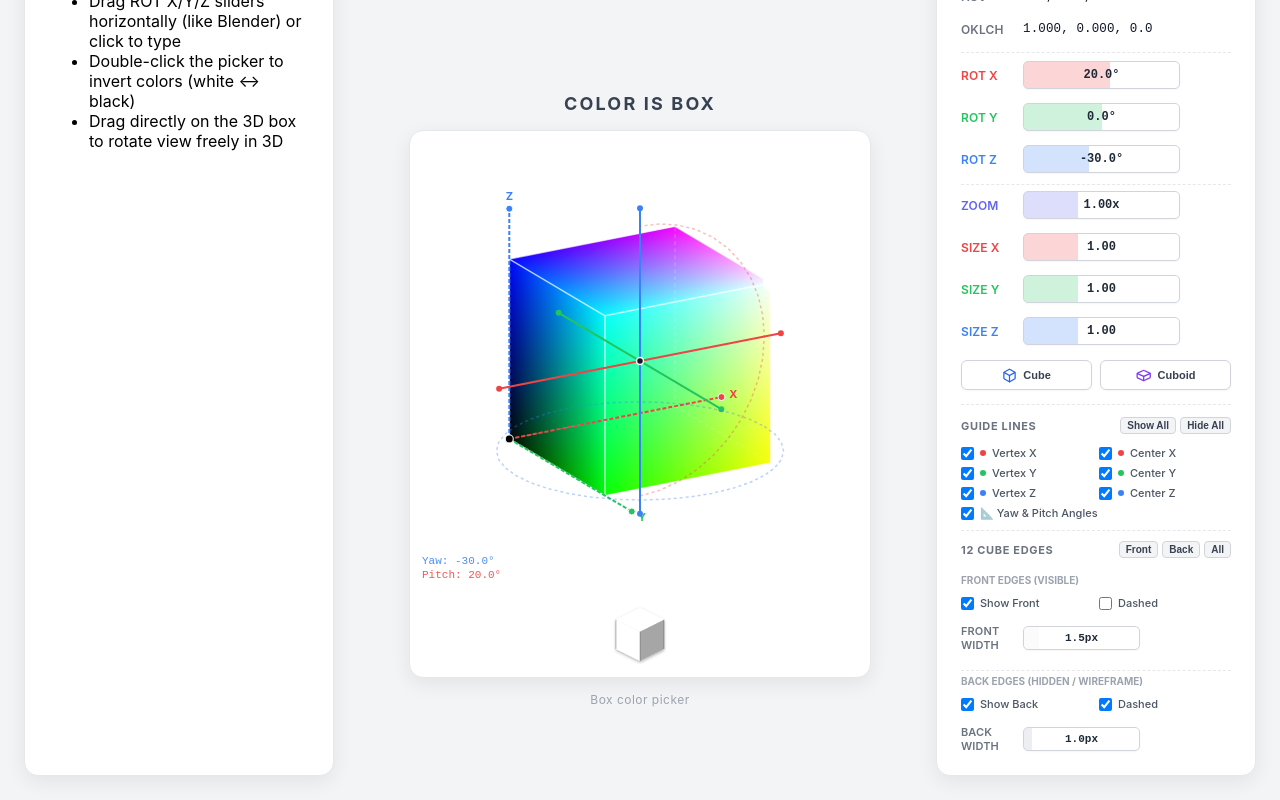
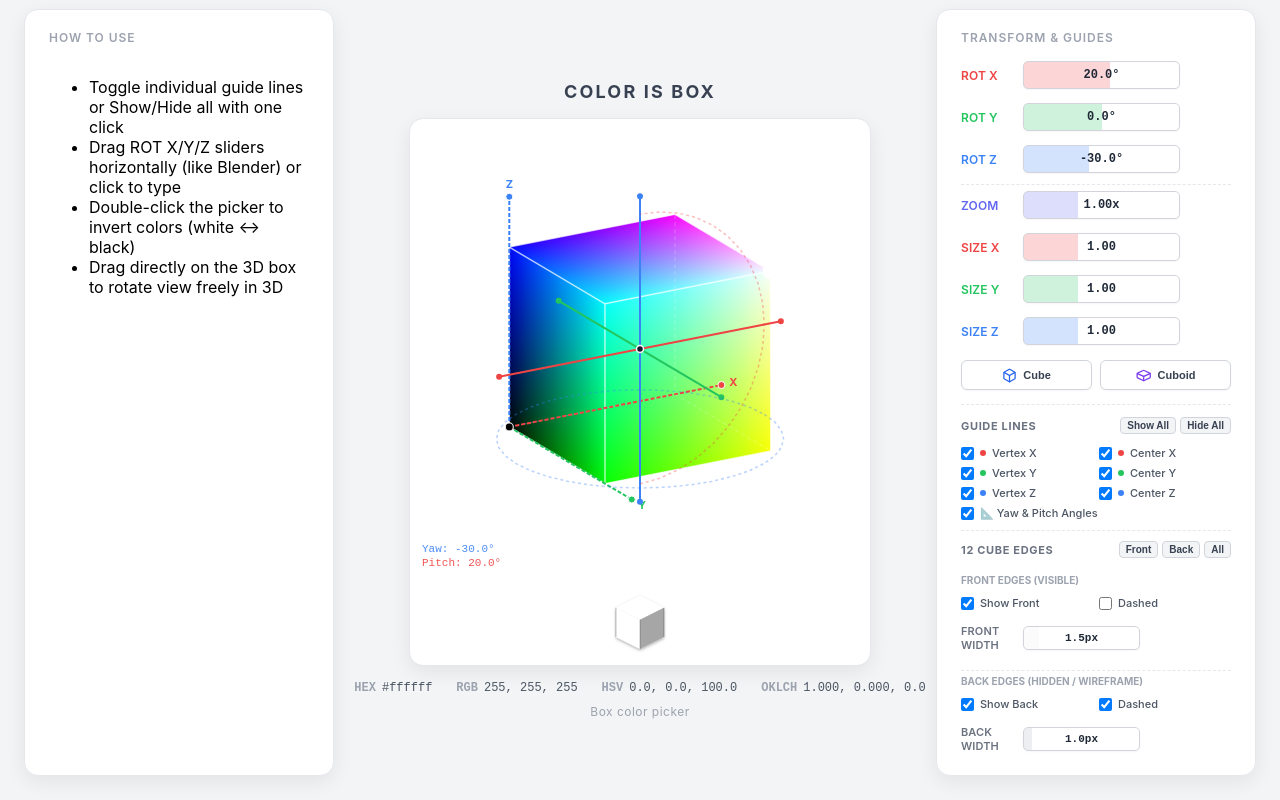
Before and after one commit to connoryang331/color-is-box, a website: page demo/index.html in a window 1280 px wide. Drawn offline with Linux system fonts and the light colour scheme.

Commit message:
style: move HEX, RGB, HSV, OKLCH values directly below color box as borderless gray text

```diff
--- a/demo/index.html
+++ b/demo/index.html
@@ -155,17 +155,11 @@
   .guide-dot.blue { background: #3b82f6; }
 </style>
 </head>
-<body>
   <div class="panel-info" id="current-card" style="width: 320px;">
-    <h3>Current color & Guides</h3>
+    <h3>Transform & Guides</h3>
     <div class="rows">
-      <div class="row"><span class="label">HEX</span><span class="val" id="v-hex">#ffffff</span></div>
-      <div class="row"><span class="label">RGB</span><span class="val" id="v-rgb">255, 255, 255</span></div>
-      <div class="row"><span class="label">HSV</span><span class="val" id="v-hsv">0.0, 0.0, 100.0</span></div>
-      <div class="row"><span class="label">OKLCH</span><span class="val" id="v-oklch">1.000, 0.000, 0.0</span></div>
-
       <!-- 3D Rotation Controls -->
-      <div class="row" style="margin-top: 6px; padding-top: 8px; border-top: 1px dashed #e5e7eb;">
+      <div class="row" style="padding-top: 0;">
         <span class="label" style="color: #ef4444;">ROT X</span>
         <div class="blender-slider rot-x" id="slider-rot-x">
           <div class="bar"></div>
@@ -303,7 +297,16 @@
   <div class="center-col">
     <h1>Color Is Box</h1>
     <div class="panel-holder"><div id="holder"></div></div>
-    <p class="subtitle">Box color picker</p>
+
+    <!-- Clean Borderless Gray Text Values directly below the 3D Box -->
+    <div style="display: flex; justify-content: center; gap: 24px; margin-top: 14px; font: 12px/1.4 ui-monospace, 'SF Mono', 'Cascadia Code', monospace; color: #6b7280;">
+      <div><span style="font-weight: 600; color: #9ca3af; margin-right: 6px;">HEX</span><span id="v-hex" style="color: #4b5563;">#ffffff</span></div>
+      <div><span style="font-weight: 600; color: #9ca3af; margin-right: 6px;">RGB</span><span id="v-rgb" style="color: #4b5563;">255, 255, 255</span></div>
+      <div><span style="font-weight: 600; color: #9ca3af; margin-right: 6px;">HSV</span><span id="v-hsv" style="color: #4b5563;">0.0, 0.0, 100.0</span></div>
+      <div><span style="font-weight: 600; color: #9ca3af; margin-right: 6px;">OKLCH</span><span id="v-oklch" style="color: #4b5563;">1.000, 0.000, 0.0</span></div>
+    </div>
+
+    <p class="subtitle" style="margin-top: 8px;">Box color picker</p>
   </div>
   <div class="panel-info" id="how-card">
     <h3>How to use</h3>
```
